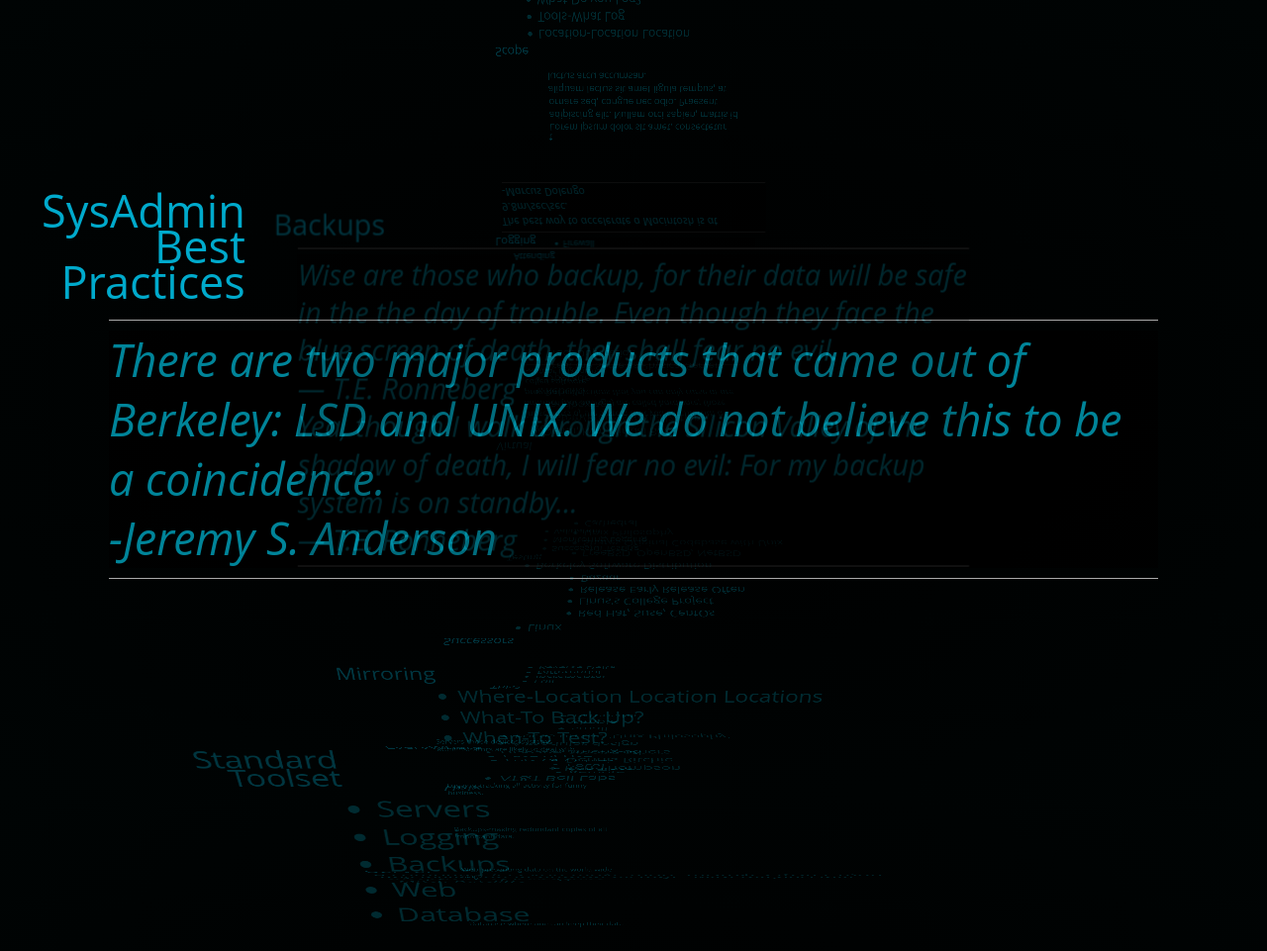
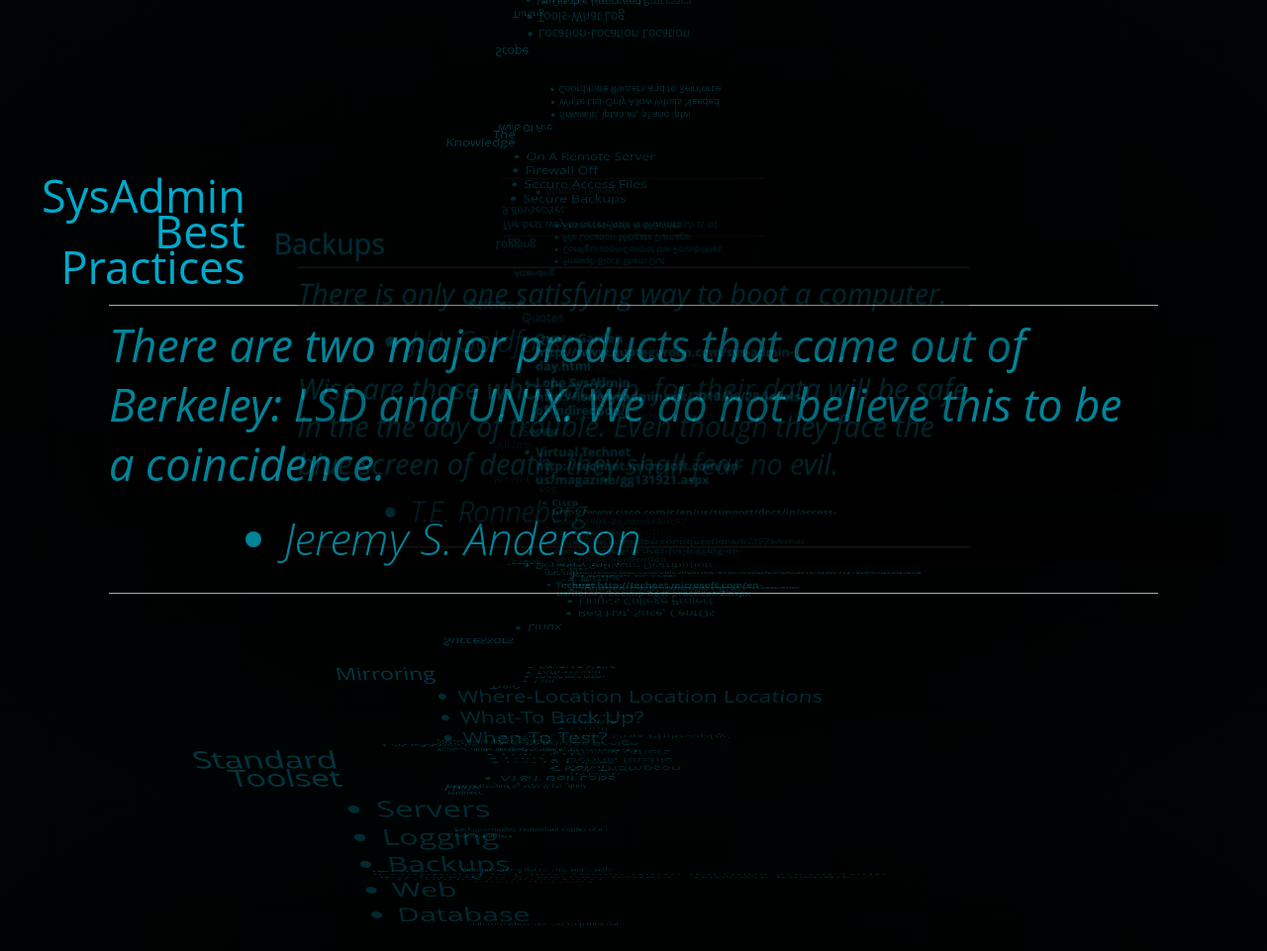
Before and after one commit to rever0f/zshadow-eidlon, a plain HTML site: page zse/index.html in a window 1280 px wide. Shown: the top 961 px of the page at 99% size. Drawn offline with Linux system fonts and the light colour scheme.

Commit message:
rough finish

```diff
--- a/zse/index.html
+++ b/zse/index.html
@@ -34,7 +34,9 @@
 Berkeley: LSD and UNIX.  We do not believe this
 to be a coincidence.</p>
 
-<p>-Jeremy S. Anderson</p>
+<ul>
+<li>Jeremy S. Anderson</li>
+</ul>
 </blockquote>
 </div>
       <div class='step' data-y='620.80005' data-z='-358.90002' data-rotate-x='-30' data-scale='0.97'>
@@ -80,7 +82,9 @@ data.</p>
 than any invention in human history - with the
 possible exceptions of handguns....</p>
 
-<p>-Mitch Ratcliffe</p>
+<ul>
+<li>Mitch Ratcliffe</li>
+</ul>
 </blockquote>
 </div>
       <div class='step' data-y='919.10004' data-z='-1592.5' data-rotate-x='-90' data-scale='0.91'>
@@ -150,7 +154,9 @@ possible exceptions of handguns....</p>
 <p>The best way to accelerate a Macintosh is at
 9.8m/sec/sec.</p>
 
-<p>-Marcus Dolengo</p>
+<ul>
+<li>Marcus Dolengo</li>
+</ul>
 </blockquote>
 </div>
       <div class='step' data-y='-1090.2001' data-z='-1888.1001' data-rotate-x='-210' data-scale='0.79'>
@@ -199,6 +205,8 @@ possible exceptions of handguns....</p>
 <li>All Files</li>
 <li>Processes</li>
 <li>Access</li>
+<li>Review Options</li>
+<li>Implement &amp; Review</li>
 </ul>
 </div>
       <div class='step' data-y='-495.80002' data-z='0.0' data-rotate-x='-330' data-scale='0.67' id='mirror'>
@@ -216,18 +224,21 @@ possible exceptions of handguns....</p>
 <h3>Backups</h3>
 
 <blockquote>
+<p>There is only one satisfying way to boot a
+computer.</p>
+
+<ul>
+<li>J.H. Goldfuss</li>
+</ul>
+
 <p>Wise are those who backup, for their data will
 be safe in the the day of trouble. Even though
 they face the blue screen of death, they shall
 fear no evil.</p>
 
-<p>— T.E. Ronneberg</p>
-
-<p>Yea, though I walk through the Silicon Valley of
-the shadow of death, I will fear no evil: For my
-backup system is on standby...</p>
-
-<p>— T.E. Ronneberg</p>
+<ul>
+<li>T.E. Ronneberg</li>
+</ul>
 </blockquote>
 </div>
       <div class='step' data-y='390.40002' data-z='-225.70001' data-rotate-x='-390' data-scale='0.61'>
@@ -247,11 +258,12 @@ backup system is on standby...</p>
 <ul>
 <li>Disaster Recovery</li>
 <li>Ease of Use</li>
+<li>Costs</li>
 <li>Lots Of Copies
 
 <ul>
 <li>Local</li>
-<li>Seperate</li>
+<li>Separate</li>
 <li>Remote</li>
 </ul></li>
 </ul>
@@ -275,6 +287,7 @@ backup system is on standby...</p>
 <li>Successful Testing</li>
 <li>Monitoring/Logging</li>
 <li>Validation</li>
+<li>Rotate Hardware</li>
 </ul>
 </div>
       <div class='step' data-y='0.0' data-z='-1352.4' data-rotate-x='-510' data-scale='0.49' id='web'>
@@ -287,7 +300,9 @@ a hammer (not advised) are called hardware;
 those program instructions that you can only
 curse at are called software.</p>
 
-<p>-Author Unknown</p>
+<ul>
+<li>Author Unknown</li>
+</ul>
 </blockquote>
 </div>
       <div class='step' data-y='-340.40002' data-z='-1269.6001' data-rotate-x='-540' data-scale='0.46'>
@@ -295,17 +310,146 @@ curse at are called software.</p>
 <h3>Attending</h3>
 
 <ul>
-<li>Firewall</li>
+<li>Firewall-Block Them Out</li>
+<li>Configuration-Control the Possibilities</li>
+<li>File Location-Mitigate Damage</li>
+<li>Resources-Tools And Guides</li>
 </ul>
 </div>
       <div class='step' data-y='-593.4' data-z='-1027.7001' data-rotate-x='-570' data-scale='0.43'>
 
-<h3>t</h3>
+<h3>Walls Of Fire</h3>
 
-<p>Lorem ipsum dolor sit amet, consectetur adipiscing
-elit. Nullam orci sapien, mattis id ornare sed,
-congue nec odio. Praesent aliquam lectus sit amet
-ligula tempus, at luctus arcu accumsan.</p>
+<ul>
+<li>firewalld, iptables, pf and ipfw</li>
+<li>White List-Only Allow Whats Needed</li>
+<li>Coordinate Routers and to Reinforce</li>
+</ul>
+</div>
+      <div class='step' data-y='-700.00006' data-z='-700.00006' data-rotate-x='-600' data-scale='0.40'>
+
+<h3>Tuning</h3>
+
+<ul>
+<li>Disable Unneeded Processes</li>
+<li>Keep Up to Date &amp; Patched</li>
+<li>Chroot &amp; Webserver User</li>
+<li>Remote Admin Through A Secure Connection</li>
+</ul>
+</div>
+      <div class='step' data-y='-647.5' data-z='-373.7' data-rotate-x='-630' data-scale='0.37'>
+
+<h3>Run Away</h3>
+
+<ul>
+<li>Remote Code</li>
+<li>Remote Sensitive Data</li>
+</ul>
+
+<h3>Assets</h3>
+
+<ul>
+<li><a href="http://www.sans.org/security-resources/">SysAdmin Audit Networking and Security(SANS)</a>
+<a href="http://www.sans.org/security-resources/">http://www.sans.org/security-resources/</a></li>
+<li><a href="http://benchmarks.cisecurity.org/downloads/benchmarks/">Center for Internet Security(CIS)</a>
+<a href="http://benchmarks.cisecurity.org/downloads/benchmarks/">http://benchmarks.cisecurity.org/downloads/benchmarks/</a></li>
+</ul>
+</div>
+      <div class='step' data-y='-469.20004' data-z='-125.80001' data-rotate-x='-660' data-scale='0.34'>
+
+<h3>Database</h3>
+
+<blockquote>
+<p>“All problems in computer science can be solved
+by another level of indirection… Except for the
+problem of too many layers of indirection.”</p>
+
+<ul>
+<li>David Wheeler</li>
+</ul>
+</blockquote>
+</div>
+      <div class='step' data-y='-229.40001' data-z='0.0' data-rotate-x='-690' data-scale='0.31'>
+
+<h3>The Knowledge</h3>
+
+<ul>
+<li>On A Remote Server</li>
+<li>Firewall Off</li>
+<li>Secure Access Files</li>
+<li>Secure Backups</li>
+</ul>
+</div>
+      <div class='step' data-y='0.0' data-z='0.0' data-rotate-x='-720' data-scale='0.28'>
+
+<h3>Referee A</h3>
+
+<p>Quotes</p>
+
+<ul>
+<li><a href="http://www.quotegarden.com/sys-admin-day.html">Quote Garden</a>
+<a href="http://www.quotegarden.com/sys-admin-day.html">http://www.quotegarden.com/sys-admin-day.html</a></li>
+<li><a href="http://lonesysadmin.net/2010/06/29/levels-of-indirection/">Lone SysAdmin</a>
+<a href="http://lonesysadmin.net/2010/06/29/levels-of-indirection/">http://lonesysadmin.net/2010/06/29/levels-of-indirection/</a></li>
+</ul>
+
+<p>Server</p>
+
+<ul>
+<li><a href="http://technet.microsoft.com/en-us/magazine/gg131921.aspx">Virtual Technet</a>
+<a href="http://technet.microsoft.com/en-us/magazine/gg131921.aspx">http://technet.microsoft.com/en-us/magazine/gg131921.aspx</a></li>
+</ul>
+</div>
+      <div class='step' data-y='160.0' data-z='-92.5' data-rotate-x='-750' data-scale='0.25'>
+
+<h3>Referee B</h3>
+
+<p>Log</p>
+
+<ul>
+<li><a href="http://www.cisco.com/c/en/us/support/docs/ip/access-lists/13608-21.html#anc57">Cisco</a>
+<a href="http://www.cisco.com/c/en/us/support/docs/ip/access-lists/13608-21.html#anc57">http://www.cisco.com/c/en/us/support/docs/ip/access-lists/13608-21.html#anc57</a></li>
+<li><a href="http://stackoverflow.com/questions/673575/what-are-the-best-practices-for-logging-an-enterprise-application">Stack Over Flow</a>
+<a href="http://stackoverflow.com/questions/673575/what-are-the-best-practices-for-logging-an-enterprise-application">http://stackoverflow.com/questions/673575/what-are-the-best-practices-for-logging-an-enterprise-application</a></li>
+</ul>
+
+<p>Backup</p>
+
+<ul>
+<li><a href="http://technet.microsoft.com/en-us/library/backup-best-practices-2.aspx">Technet</a>
+<a href="http://technet.microsoft.com/en-us/library/backup-best-practices-2.aspx">http://technet.microsoft.com/en-us/library/backup-best-practices-2.aspx</a></li>
+</ul>
+</div>
+      <div class='step' data-y='222.20003' data-z='-222.20003' data-rotate-x='-780' data-scale='0.22'>
+
+<h3>Referee C</h3>
+
+<p>Backup Cont.</p>
+
+<ul>
+<li><a href="http://www.iqpc.com/uploadedFiles/EventRedesign/UK/2010/May/11376004/Assets/DIG-003_eDiscovery_WP_V1.pdf">IQPC</a>
+<a href="http://www.iqpc.com/uploadedFiles/EventRedesign/UK/2010/May/11376004/Assets/DIG-003_eDiscovery_WP_V1.pdf">http://www.iqpc.com/uploadedFiles/EventRedesign/UK/2010/May/11376004/Assets/DIG-003_eDiscovery_WP_V1.pdf</a></li>
+</ul>
+
+<p>Web Servers</p>
+
+<ul>
+<li><a href="http://www.boran.com/security/webserver_practices.html">Boran</a>
+<a href="http://www.boran.com/security/webserver_practices.html">http://www.boran.com/security/webserver_practices.html</a></li>
+</ul>
+</div>
+      <div class='step' data-y='191.9' data-z='-332.5' data-rotate-x='-810' data-scale='0.19'>
+
+<h3>Referee D</h3>
+
+<p>Database</p>
+
+<ul>
+<li><a href="http://www.applicure.com/blog/database-security-best-practice">Applicure</a>
+<a href="http://www.applicure.com/blog/database-security-best-practice">http://www.applicure.com/blog/database-security-best-practice</a></li>
+</ul>
+
+<p>For full references See Source Code</p>
 
       </div>
     <script src="js/impress.js"></script>
```
Also changed, not shown: 4 other files.
